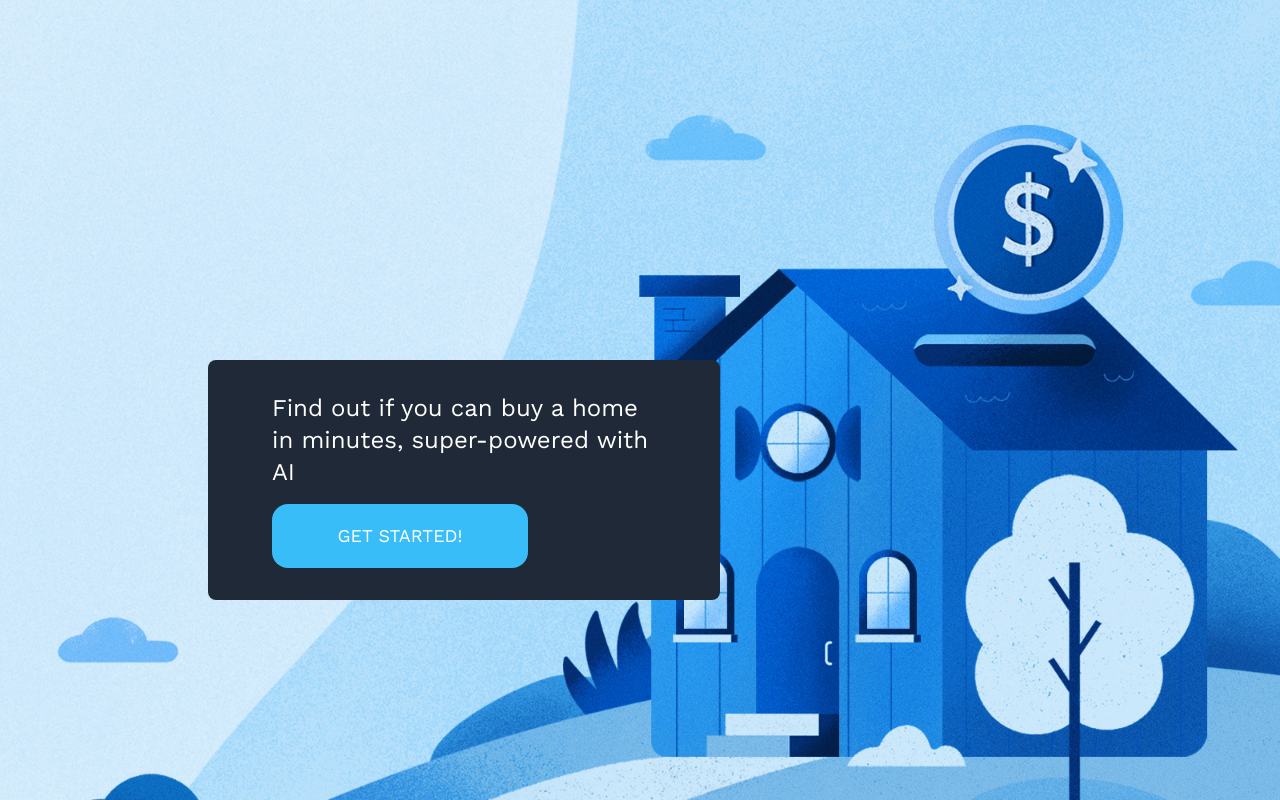
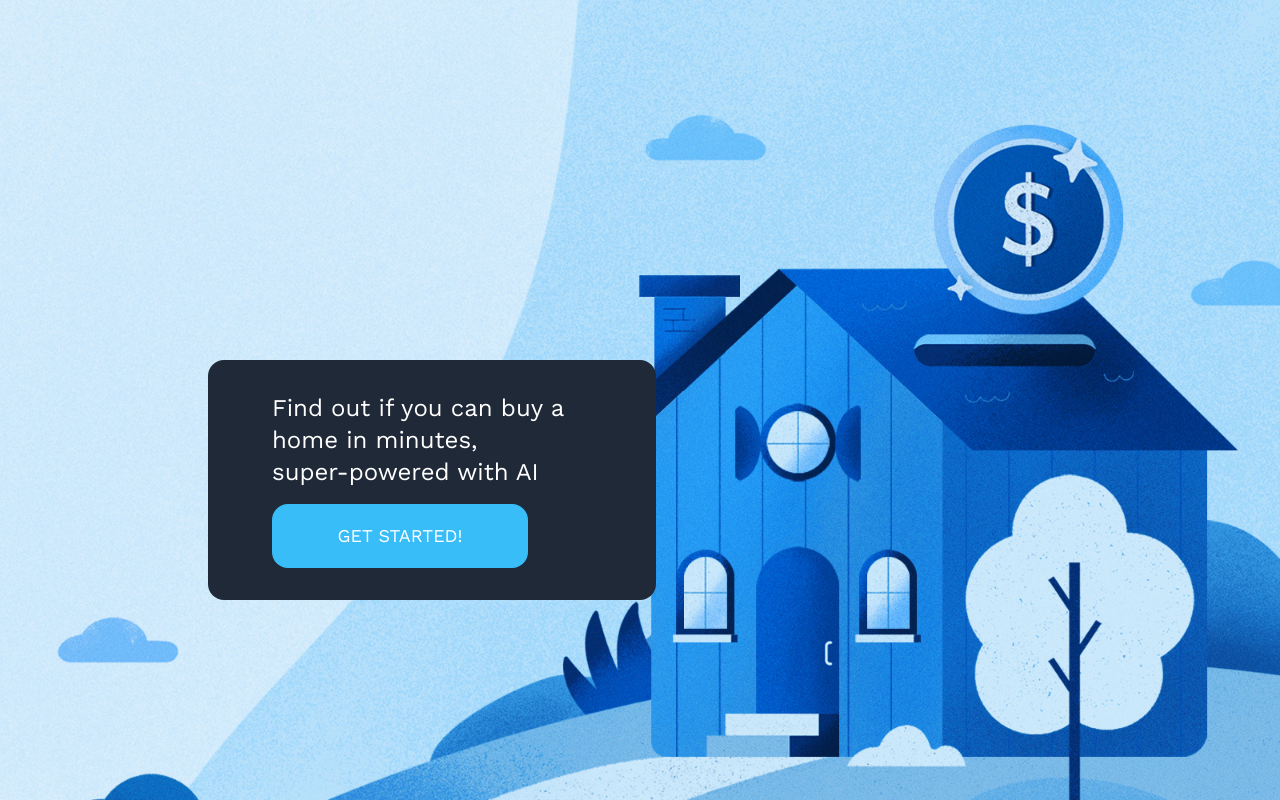
Before and after one commit to HackUTD-X-2023/project, a Next.js app: page / in a window 1280 px wide. Built offline with nearby package versions, Linux system fonts and the light colour scheme.

Commit message:
Fix home page styling

```diff
--- a/app/page.js
+++ b/app/page.js
@@ -6,8 +6,8 @@ export default function Home() {
   const router = useRouter();
   return (
     <main className="bg-family h-screen bg-no-repeat bg-cover relative z-10 flex flex-col justify-center">
-      <div className='mt-40 ml-52 px-16 py-8 bg-gray-800 w-fit rounded-lg flex flex-col gap-y-4'>
-        <div className='text-white text-2xl max-w-sm'>Find out if you can buy a home in minutes, super-powered with AI</div>
+      <div className='mt-40 ml-52 px-16 py-8 bg-gray-800 w-fit rounded-2xl flex flex-col gap-y-4'>
+        <div className='text-white text-2xl max-w-xs'>Find out if you can buy a home in minutes, <br />super-powered with AI</div>
         <button className="rounded-2xl text-lg text-white bg-sky-400 h-16 w-64" type="button" onClick={() => router.push('/form')}>
           GET STARTED!
         </button>
```
